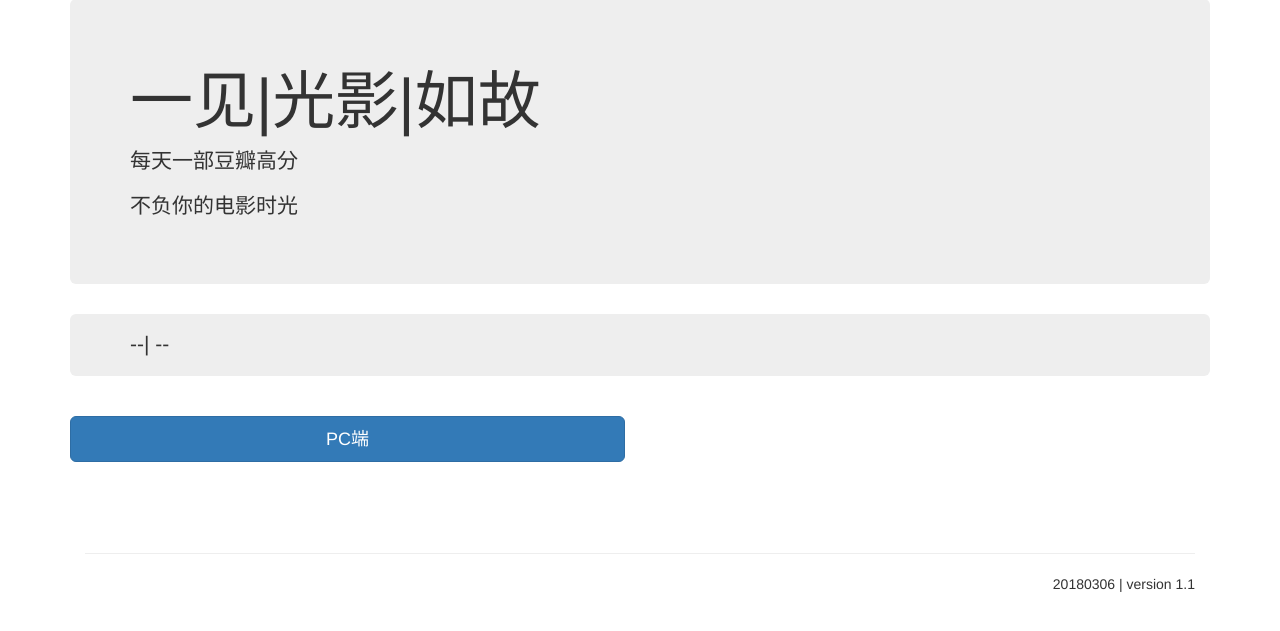
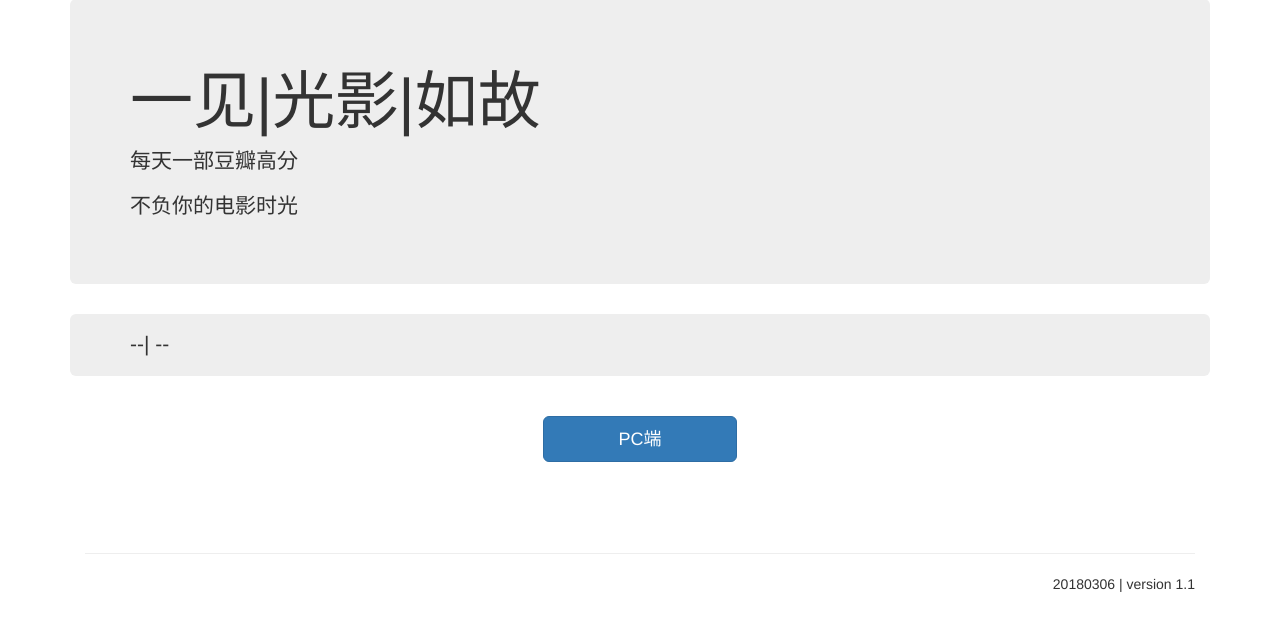
Before and after one commit to xyyanxin/onelook, a Flask app: template onelook/templates/index_all_photo.html in a window 1280 px wide. Shown: the part 73-704 px from the top of the page. Run offline with Flask 2, Linux system fonts and the light colour scheme; the template is opened without the code that fills it, so the values that code supplies are empty; some libraries are stand-ins or nearby versions.

Commit message:
update index.html

```diff
--- a/onelook/templates/index_all_photo.html
+++ b/onelook/templates/index_all_photo.html
@@ -65,8 +65,8 @@
          <!-- 这里是两个按钮 -->
 
          <div class="row" style="margin-top: 30px;">
-            <div class="col-md-6 " style="margin-top: 10px;" >
-               	<button type="button" style="width: 100%;" class="btn btn-primary btn-lg center-block"
+            <div class="col-md-12 " style="margin-top: 10px;" >
+               	<button type="button" style="width: 17%;" class="btn btn-primary btn-lg center-block"
                   title="" data-container="body" data-toggle="popover" data-placement="bottom"
                   data-content="复制成功，去迅雷粘贴即可" onClick="copyUrl('url1')" >PC端</button>
                            <!-- 这是段url的文本 -->
```
